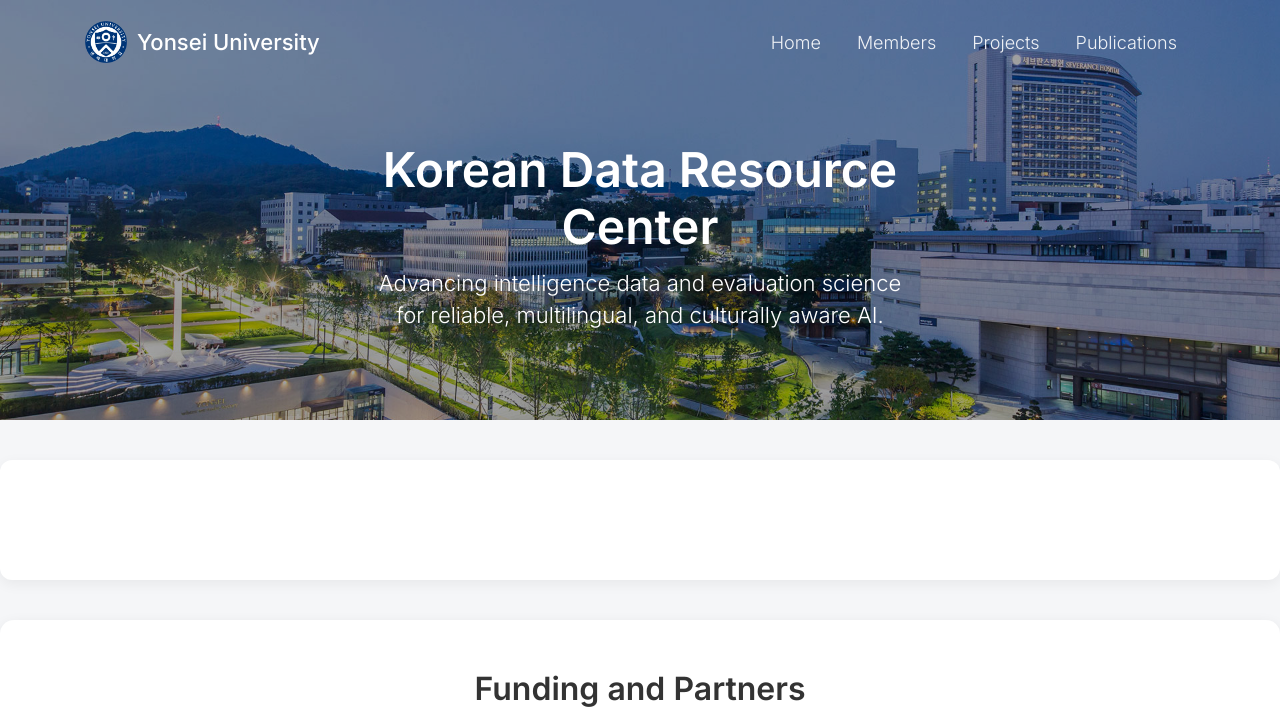
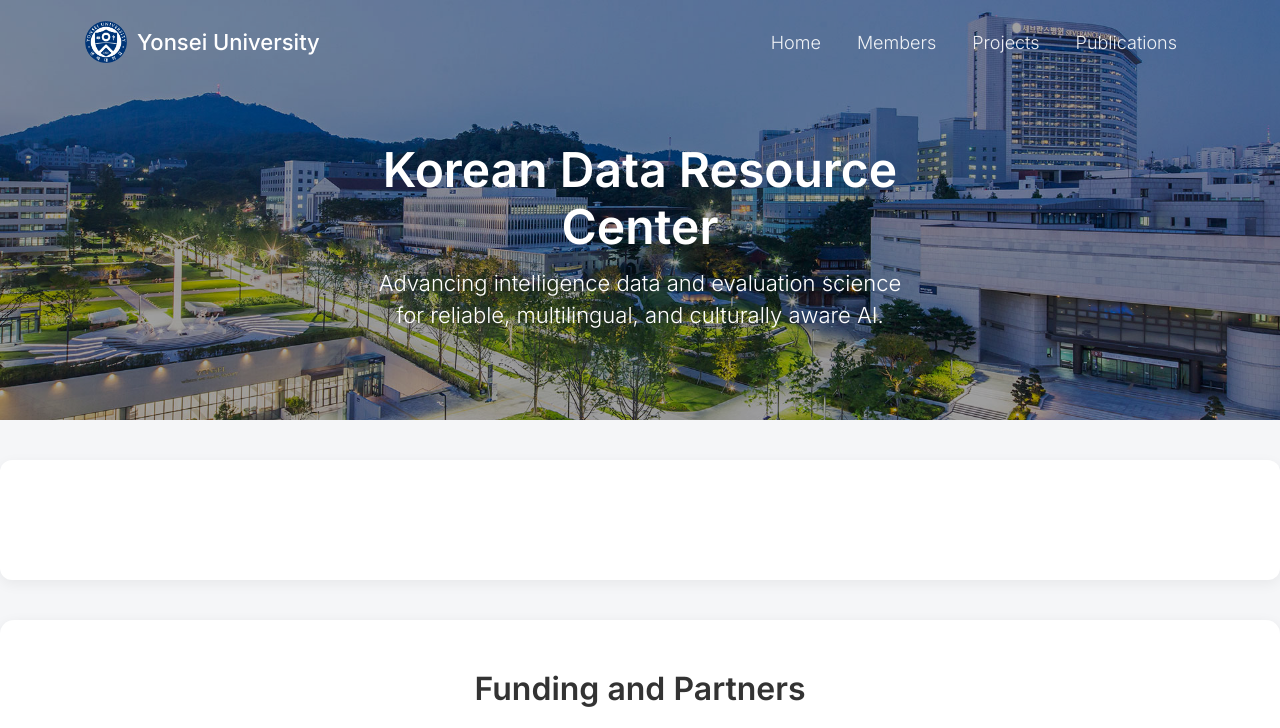
Before and after one commit to wangxiaonan-git/kdarc-lab, a Jekyll site: the page built from index.html, in a window 1280 px wide. Shown: the top 728 px of the page. Built offline with Jekyll 4.4.1, drawn with Linux system fonts in a browser that asks for light colours; grey boxes are pictures that could not be loaded.

Commit message:
Update default.html

```diff
--- a/_layouts/default.html
+++ b/_layouts/default.html
@@ -63,7 +63,7 @@
       height: 420px;
       background-image: url('/kdarc-lab/assets/images/background/background1.jpg');
       background-size: cover;
-      background-position: top center;        /* ⭐ 你特别要求：从图像最顶部开始展示 */
+      background-position: center 10%;        /* ⭐ 你特别要求：从图像最顶部开始展示 */
       position: relative;
       margin-top: 0;
     }
```
